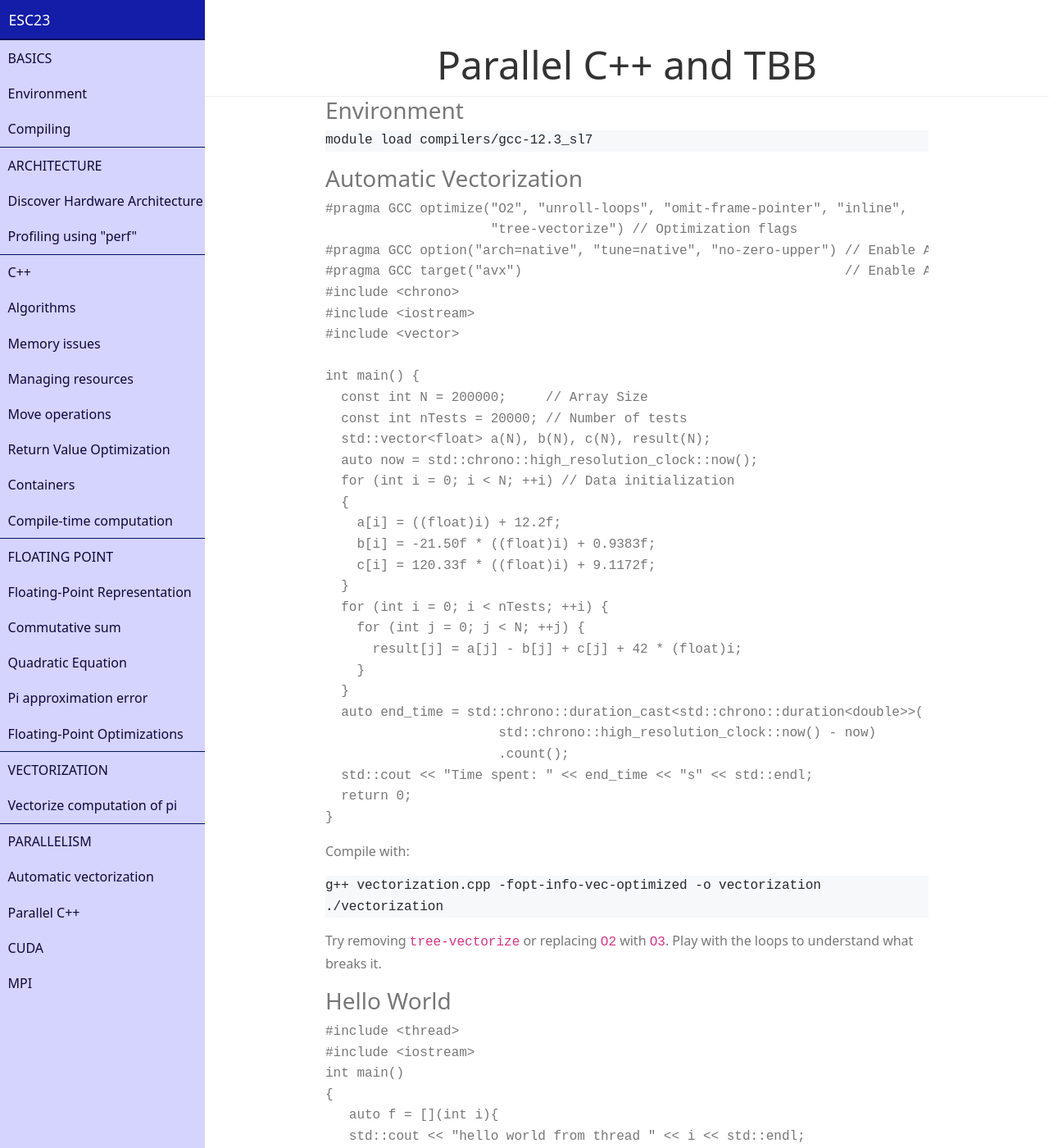
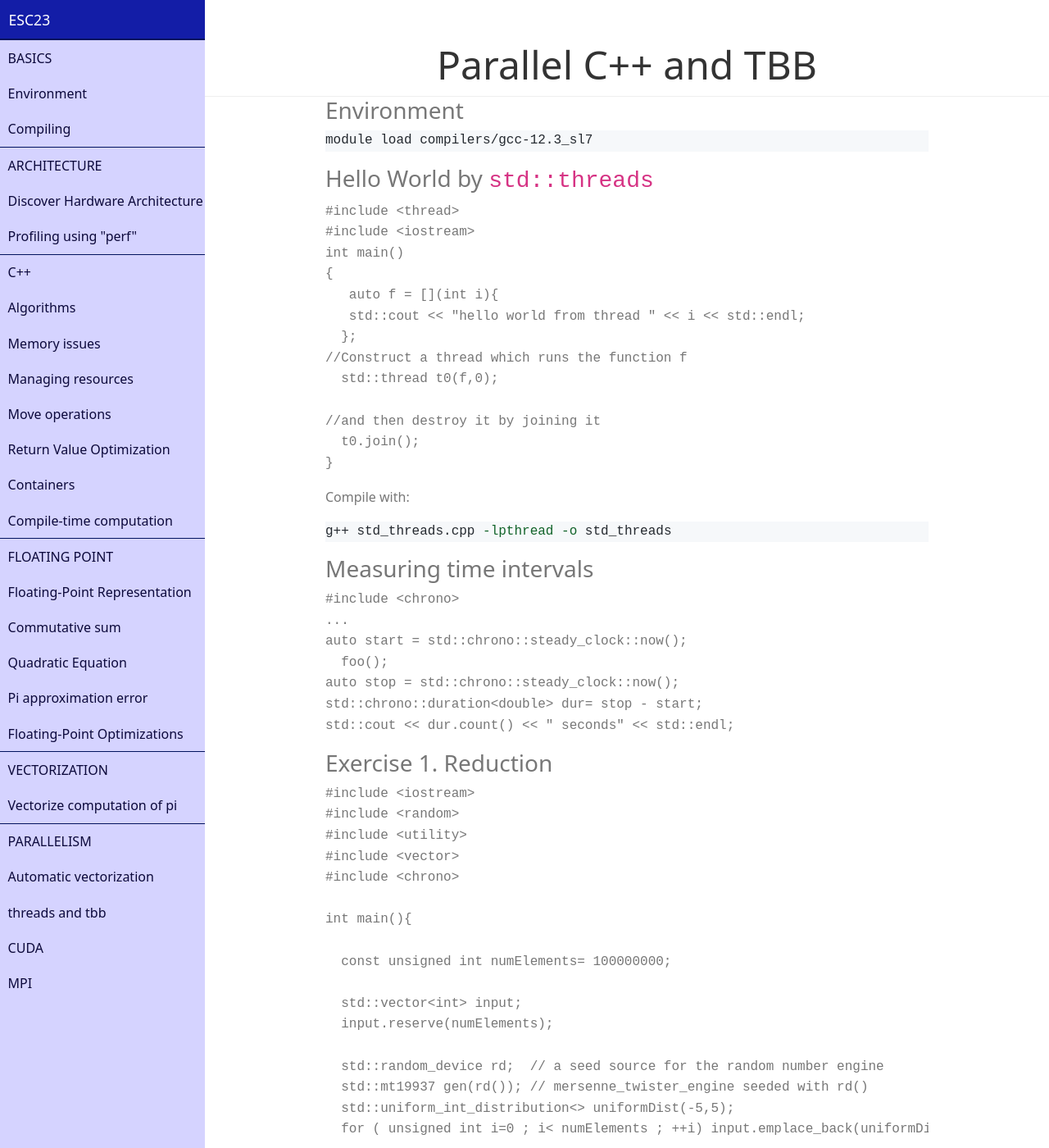
Before and after one commit to loscati/esc23, a Jekyll site: the page built from parallelism/stdthreads_tbb.md, in a window 1280 px wide and 1400 px high. Shown: the whole window at 82% size. Built offline with Jekyll 4.4.1, drawn with Linux system fonts in a browser that asks for light colours; nearby versions of some CDN libraries; some of the changed text lies outside the part shown.

Commit message:
adding threads and tbb hands-on

````diff
--- a/_config.yml
+++ b/_config.yml
@@ -60,8 +60,8 @@ menu:
     items:
     - name: auto_vectorization
       label: Automatic vectorization
-    - name: parcpp
-      label: Parallel C++
+    - name: stdthreads_tbb
+      label: threads and tbb
     - name: cuda
       label: CUDA
     - name: mpi
--- a/parallelism/tbb_.md
+++ b/parallelism/stdthreads_tbb.md
@@ -8,52 +8,7 @@ section: parallelism
 ```bash
 module load compilers/gcc-12.3_sl7
 ```
-### Automatic Vectorization
-
-```C++
-#pragma GCC optimize("O2", "unroll-loops", "omit-frame-pointer", "inline",     \
-                     "tree-vectorize") // Optimization flags
-#pragma GCC option("arch=native", "tune=native", "no-zero-upper") // Enable AVX
-#pragma GCC target("avx")                                         // Enable AVX
-#include <chrono>
-#include <iostream>
-#include <vector>
-
-int main() {
-  const int N = 200000;     // Array Size
-  const int nTests = 20000; // Number of tests
-  std::vector<float> a(N), b(N), c(N), result(N);
-  auto now = std::chrono::high_resolution_clock::now();
-  for (int i = 0; i < N; ++i) // Data initialization
-  {
-    a[i] = ((float)i) + 12.2f;
-    b[i] = -21.50f * ((float)i) + 0.9383f;
-    c[i] = 120.33f * ((float)i) + 9.1172f;
-  }
-  for (int i = 0; i < nTests; ++i) {
-    for (int j = 0; j < N; ++j) {
-      result[j] = a[j] - b[j] + c[j] + 42 * (float)i;
-    }
-  }
-  auto end_time = std::chrono::duration_cast<std::chrono::duration<double>>(
-                      std::chrono::high_resolution_clock::now() - now)
-                      .count();
-  std::cout << "Time spent: " << end_time << "s" << std::endl;
-  return 0;
-}
-```
-
-Compile with:
-```
-g++ vectorization.cpp -fopt-info-vec-optimized -o vectorization
-./vectorization
-```
-
-Try removing `tree-vectorize` or replacing `O2` with `O3`.
-Play with the loops to understand what breaks it.
-
-
-### Hello World
+### Hello World by `std::threads`
 ```C++
 #include <thread>
 #include <iostream>
@@ -102,7 +57,8 @@ int main(){
   std::vector<int> input;
   input.reserve(numElements);
 
-  std::mt19937 engine;
+  std::random_device rd;  // a seed source for the random number engine
+  std::mt19937 gen(rd()); // mersenne_twister_engine seeded with rd()
   std::uniform_int_distribution<> uniformDist(-5,5);
   for ( unsigned int i=0 ; i< numElements ; ++i) input.emplace_back(uniformDist(engine));
 
@@ -143,14 +99,14 @@ for (auto& t : v) {
 
 int main()
 {
-  double sum = 0.;
+  auto sum = 0.;
   unsigned int num_steps = 1 << 22;
-  double pi = 0.0;
-  double step = 1.0/(double) num_steps;
+  auto pi = 0.0;
+  double step = 1./(double) num_steps;
   auto start = std::chrono::steady_clock::now();
-  for (int i=0; i< num_steps; i++){
+  for (int i=0; i<num_steps; i++){
     auto  x = (i+0.5)*step;
-    sum = sum + 4.0/(1.0+x*x);
+    sum = sum + 4./(1.+x*x);
   }
   auto stop = std::chrono::steady_clock::now();
   std::chrono::duration<double> dur= stop - start;
@@ -161,8 +117,6 @@ int main()
 }
 
 ```
-
-
 
 
 ### Exercise 3. pi with Montecarlo
@@ -184,13 +138,13 @@ The ratio between `Nin` and `N` converges to the ratio between the areas.
 
 Download and extract the latest release for Intel oneTBB:
 ```bash
-wget https://github.com/oneapi-src/oneTBB/releases/download/v2021.6.0/oneapi-tbb-2021.6.0-lin.tgz
-tar -xzf oneapi-tbb-2021.6.0-lin.tgz
+wget https://github.com/oneapi-src/oneTBB/releases/download/v2021.10.0/oneapi-tbb-2021.10.0-lin.tgz
+tar -xzf oneapi-tbb-2021.10.0-lin.tgz
 ```
 Let's now set the environment to use this version of oneTBB.
 ```bash
-module load compilers/gcc-9.2.0_sl7
-source oneapi-tbb-2021.6.0/env/vars.sh intel64 linux auto_tbbroot
+module load compilers/gcc-12.3_sl7
+source oneapi-tbb-2021.10.0/env/vars.sh intel64 linux auto_tbbroot
 echo $TBBROOT
 ```
 
````
Also changed, not shown: other parts of parallelism/stdthreads_tbb.md (+3 -3 lines).
